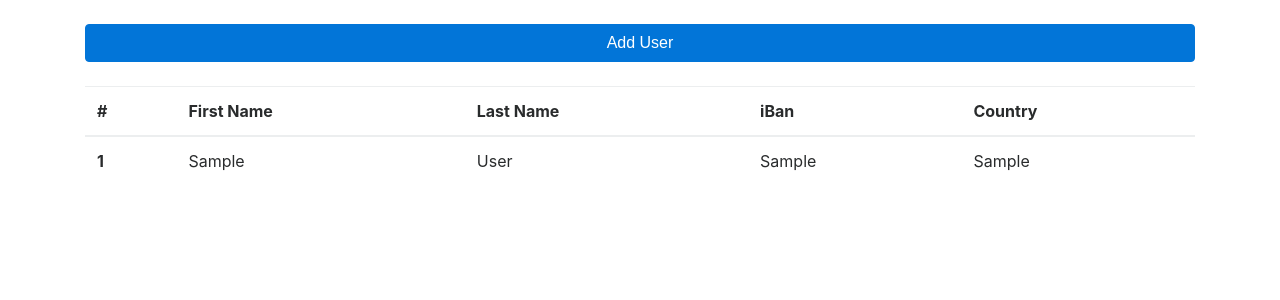
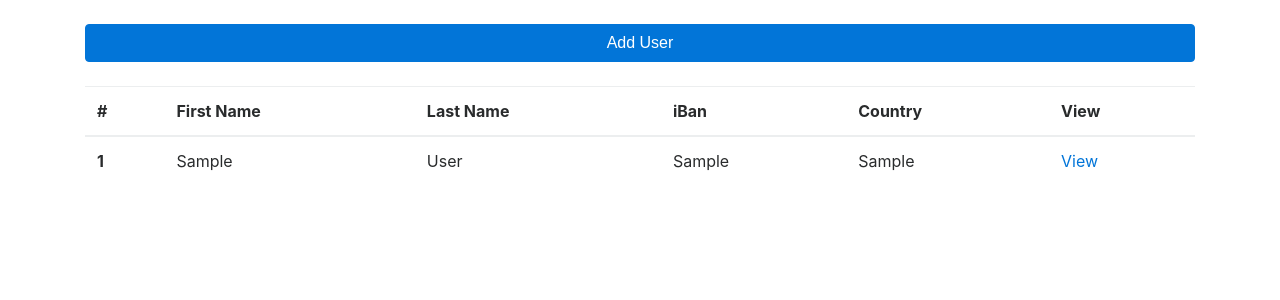
Before and after one commit to rexhepberlajolli/RHChallenge, a Django app: page / in a window 1280 px wide. Shown: the part 56-356 px from the top of the page. Run offline with Django 3.2, Linux system fonts and the light colour scheme; a user stored in the database is signed in; tables that the repository leaves empty hold one stand-in row (values such as "Sample post"); some libraries are stand-ins or nearby versions.

Commit message:
Add view href link

```diff
--- a/app/user_administration/templates/user_administration/clients.html
+++ b/app/user_administration/templates/user_administration/clients.html
@@ -13,6 +13,7 @@
               <th>Last Name</th>
               <th>iBan</th>
               <th>Country</th>
+              <th>View</th>
             </tr>
           </thead>
           <tbody>
@@ -23,6 +24,7 @@
               <td>{{ client.last_name }}</td>
               <td>{{ client.iban }}</td>
               <td>{{ client.country }}</td>
+              <td><a href="{% url 'UserAdministration:ClientDetailView' client.pk %}">View</a> </td>
             </tr>
           {% endfor %}
           </tbody>
```
